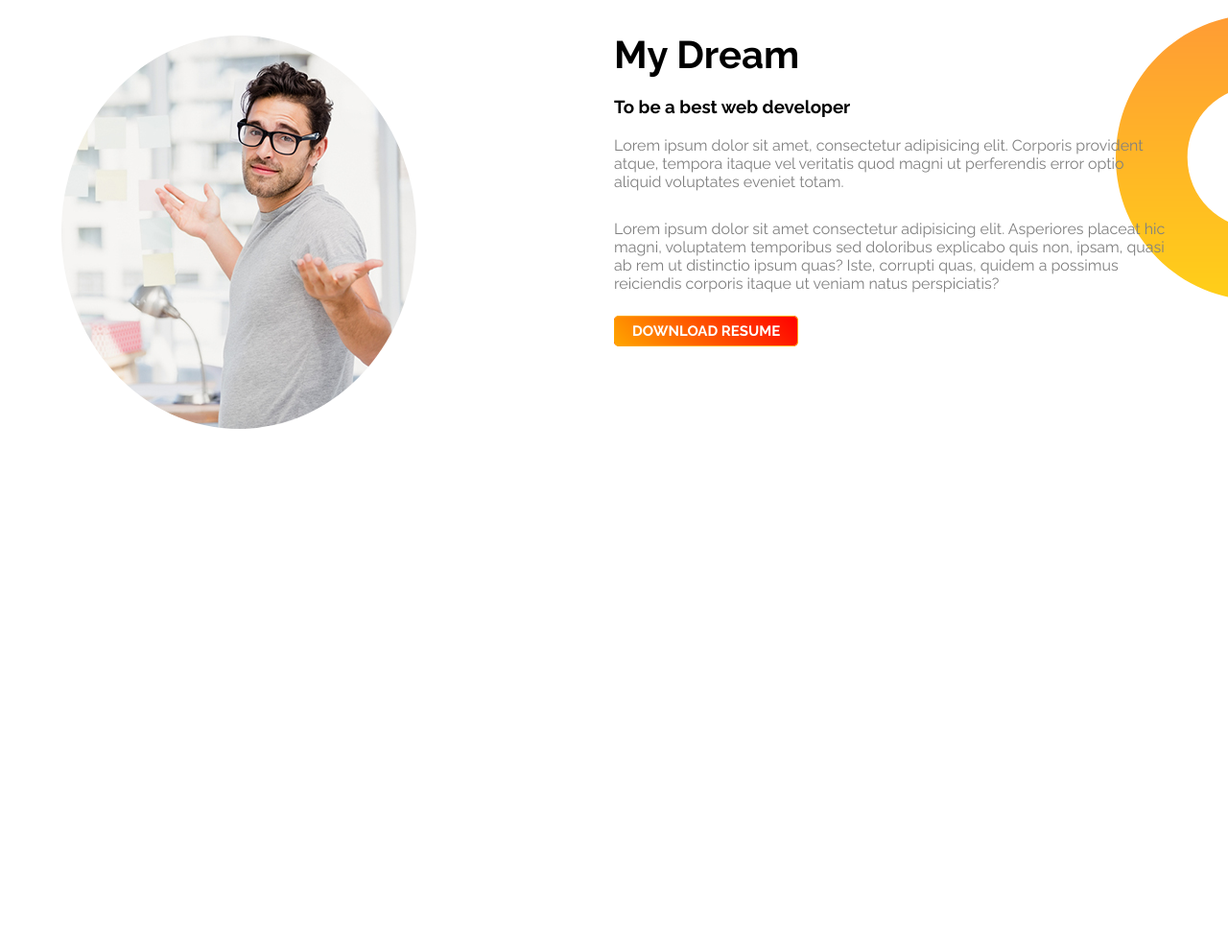
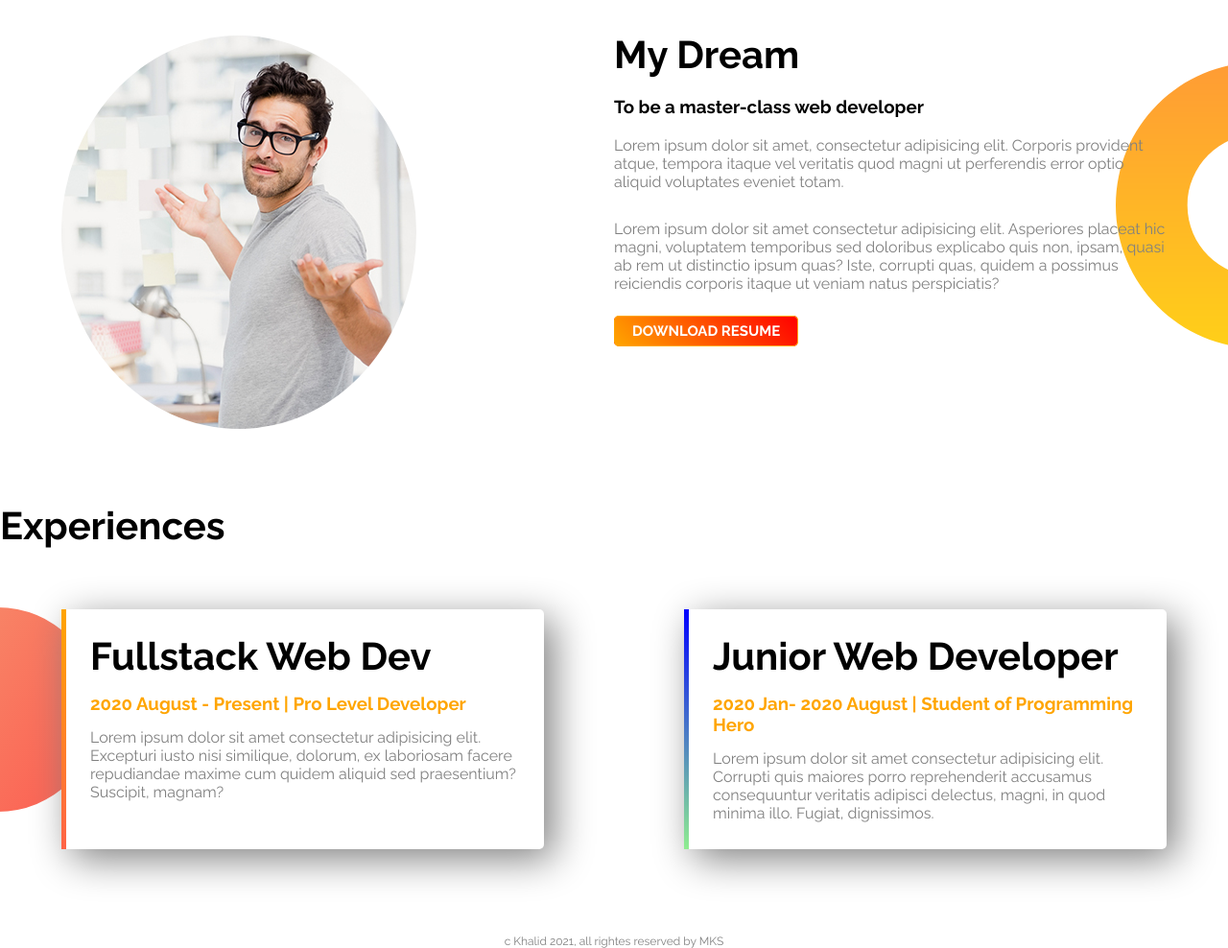
Before and after one commit to khalid0132/khalid-portfolio, a plain HTML site: page index.html in a window 1280 px wide. Shown: the part 568-1556 px from the top of the page at 96% size. Before the commit the page ends 1083 px from the top, so only its background shows below. Drawn offline with Linux system fonts and the light colour scheme.

Commit message:
portfolio done

```diff
--- a/index.html
+++ b/index.html
@@ -36,7 +36,7 @@
         </div>
         <div class="right_content">
             <h1>My Dream</h1>
-            <h3>To be a best web developer</h3>
+            <h3>To be a master-class web developer</h3>
             <p>Lorem ipsum dolor sit amet, consectetur adipisicing elit. Corporis provident atque, tempora itaque vel
                 veritatis quod magni ut perferendis error optio aliquid voluptates eveniet totam.</p>
             <p>Lorem ipsum dolor sit amet consectetur adipisicing elit. Asperiores placeat hic magni, voluptatem
@@ -46,6 +46,30 @@
         </div>
     </section>
     <!-- 2nd Banner sections ends -->
+
+    <!-- Experience section starts -->
+    <section id="experience">
+        <h1>Experiences</h1>
+        <div class="left_exp">
+            <h1>Fullstack Web Dev</h1>
+            <h3 class="name_highlight">2020 August - Present | Pro Level Developer </h3>
+            <p>Lorem ipsum dolor sit amet consectetur adipisicing elit. Excepturi iusto nisi similique, dolorum, ex
+                laboriosam facere repudiandae maxime cum quidem aliquid sed praesentium? Suscipit, magnam?</p>
+        </div>
+        <div class="right_exp">
+            <h1>Junior Web Developer</h1>
+            <h3 class="name_highlight">2020 Jan- 2020 August | Student of Programming Hero</h3>
+            <p>Lorem ipsum dolor sit amet consectetur adipisicing elit. Corrupti quis maiores porro reprehenderit
+                accusamus consequuntur veritatis adipisci delectus, magni, in quod minima illo. Fugiat, dignissimos.</p>
+        </div>
+    </section>
+    <!-- Experience section ends -->
+    <!-- Footer section starts -->
+    <footer>
+        <span><i class="fas fa-copyright"></i></span>
+        <p> <i class="far fa-copyright"></i>c Khalid 2021, all rightes reserved by MKS</p>
+    </footer>
+    <!-- Footer section ends -->
 </body>
 
 </html>
--- a/style.css
+++ b/style.css
@@ -51,13 +51,24 @@ span.hire a{
     color: #ffffff;
     font-size: 15px;
     font-weight: 600;
+    transition: all linear .5s;
+
+}
+span.hire a:hover{
+    border: 1px solid orange;
+
+    background-image: linear-gradient(45deg, blue, red);
+    border-radius: 5px;
+    color: orange;
+    transition: all linear .5s;
+
 
 }
 /* Banner section ends */
 /* 2nd banner section starts */
 #second_banner{
     padding-top: 50px;
-    padding-bottom: 50px;
+    padding-bottom: 150px;
     background-image: url("images/dream-bg.png");
     background-repeat: no-repeat;
     background-position: right;
@@ -89,3 +100,78 @@ span.hire a{
     color: gray;
 }
 /* 2ndBanner section ends */
+/* Experience CSS starts */
+#experience{
+    padding-top: 20px;
+    padding-bottom: 50px;
+    /* background:beige; */
+    height: 400px;
+   background: url("images/exp-bg.png");
+    background-position: left;
+    background-repeat: no-repeat;
+    /* background-size: cover; */
+    background-attachment: fixed;
+
+
+}
+#experience .left_exp{
+    box-shadow: 10px 10px 40px gray;
+    width: 35%;
+    height: 200px;
+    margin: 5%;
+    padding: 25px;
+    float: left;
+    border-radius: 5px;
+    /*Bellow css for left side border*/
+    border-left: 5px solid;
+    border-image: linear-gradient(180deg, orange, tomato);
+    border-image-slice: 1;
+    background: white;
+}
+#experience .left_exp h1{
+    padding-bottom: 15px;
+}
+#experience .left_exp h3{
+    padding-bottom: 15px;
+}
+#experience .left_exp p{
+    color: gray;
+}
+
+#experience .right_exp{
+    box-shadow: 10px 10px 40px gray;
+    width: 35%;
+    height: 200px;
+    margin: 5%;
+    padding: 25px;
+    float: right;
+    border-radius: 5px;
+    border-left: 5px solid;
+    border-image: linear-gradient(180deg, blue, lightgreen) ;
+    border-image-slice: 1;
+    background: white;
+}
+/* #experience .right_exp{
+    width: 35%;
+    height: 50%;
+    margin: 5%;
+    padding: 5px;
+    float: right;
+} */
+#experience .right_exp h1{
+    padding-bottom: 15px;
+}
+#experience .right_exp h3{
+    padding-bottom: 15px;
+}
+#experience .right_exp p{
+    color: gray;
+}
+/* Experience CSS ends */
+/* footer css starts */
+footer p{
+    color: gray;
+    font-size: 12px;
+    text-align: center;
+}
+/* footer css ends */
```
